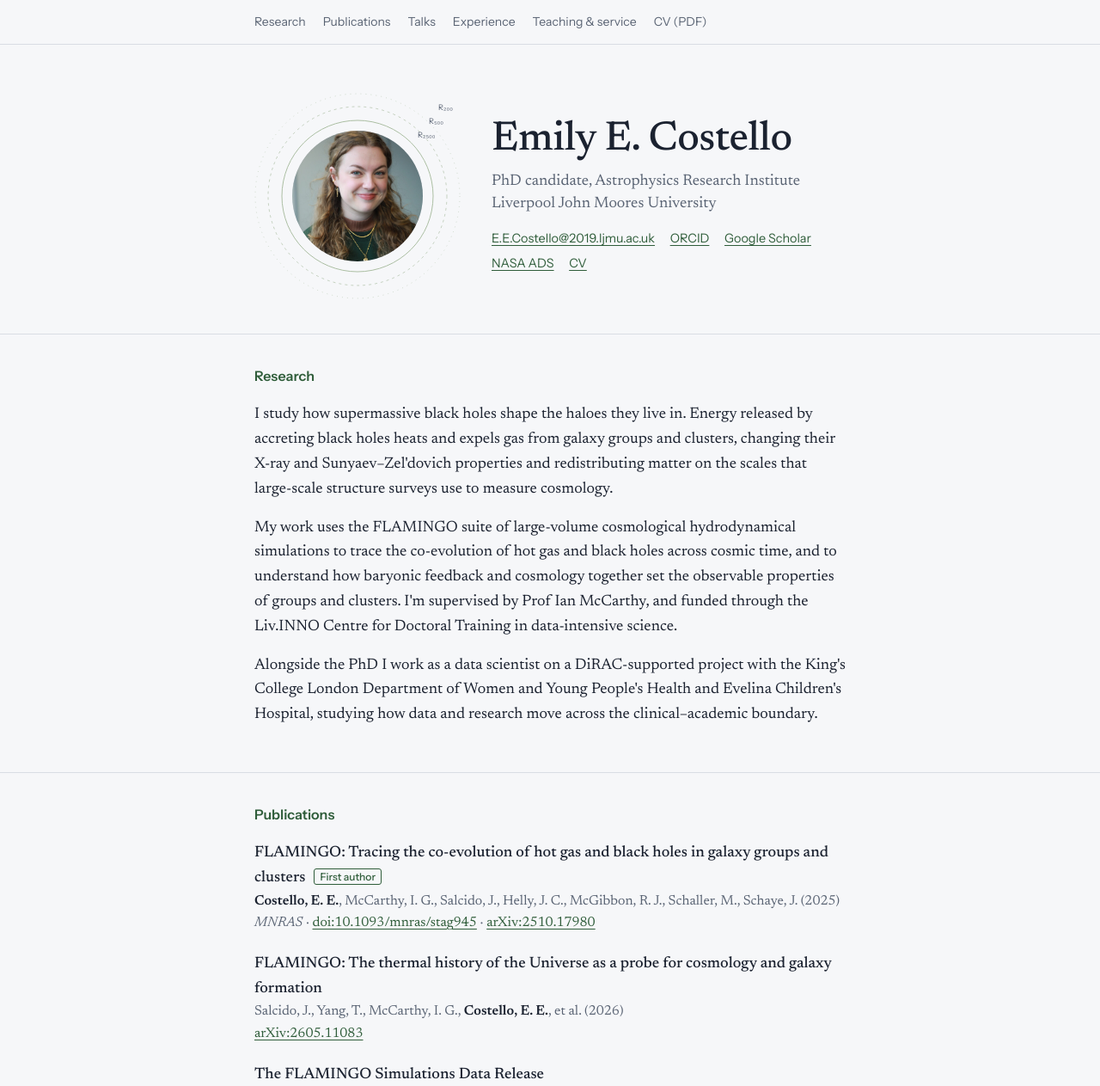
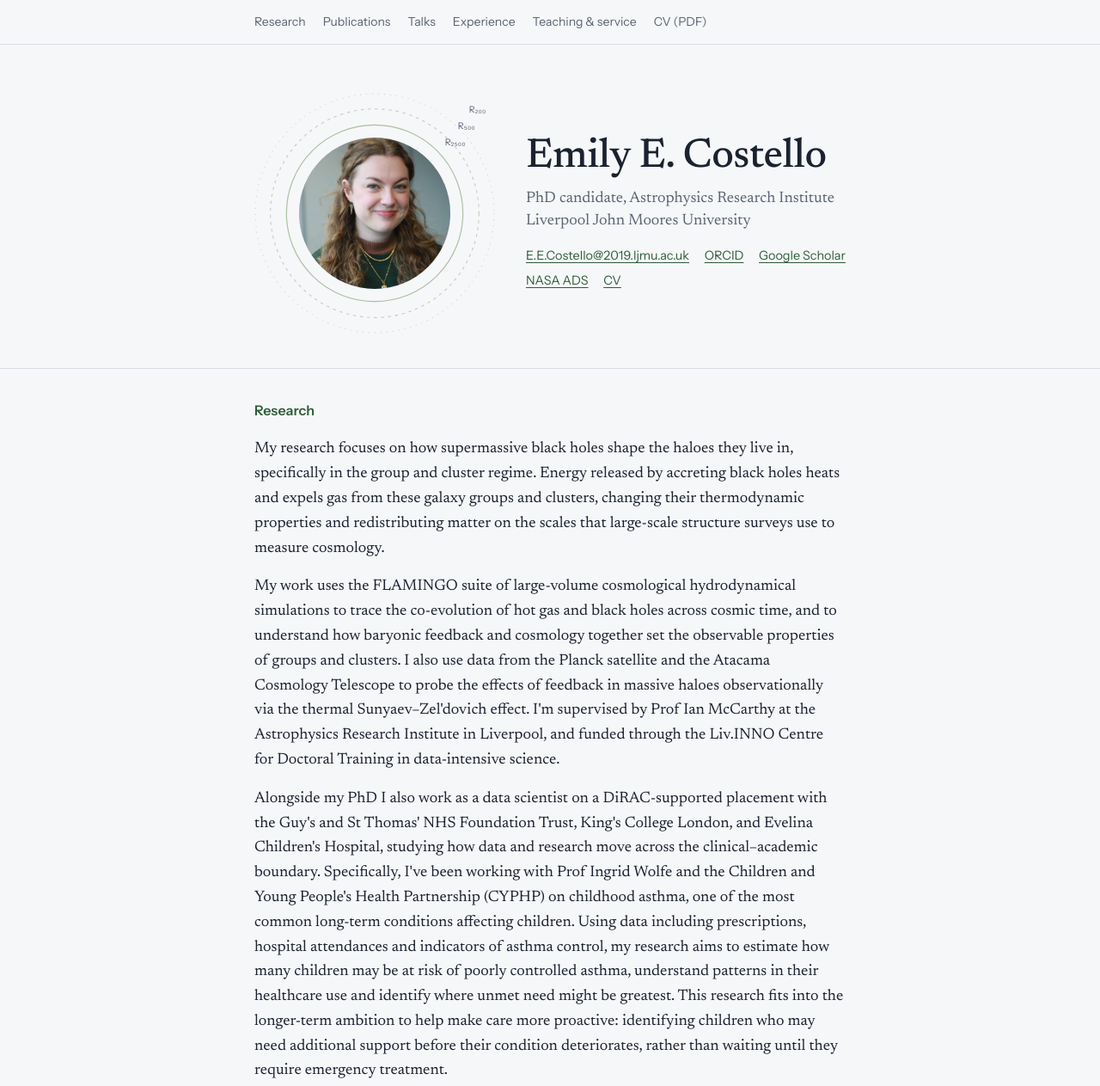
Before and after one commit to Em-Costello/Em-Costello.github.io, a plain HTML site: page index.html in a window 1280 px wide. Shown: the top 1263 px of the page at 86% size. Drawn offline with Linux system fonts and the light colour scheme.

Commit message:
Refactor styles and enhance content in index.html
Updated color scheme variables for dark mode, adjusted header layout dimensions, and improved research and experience descriptions for clarity and detail.

```diff
--- a/index.html
+++ b/index.html
@@ -22,10 +22,10 @@
     }
     @media (prefers-color-scheme: dark) {
       :root {
-        --paper: #141821;
-        --ink: #E6E8EE;
-        --muted: #9AA3B2;
-        --rule: #2C3340;
+        --paper: #121A15;
+        --ink: #E4EBE5;
+        --muted: #9AAB9F;
+        --rule: #27352C;
         --accent: #A9C4A0;
         --halo: #4E6E52;
       }
@@ -59,13 +59,13 @@
 
     /* Header with halo */
     header { padding: 3.5rem 0 2.5rem; }
-    header .wrap { display: grid; grid-template-columns: 15rem 1fr; gap: 2.25rem; align-items: center; }
-    .halo { position: relative; width: 15rem; height: 15rem; }
+    header .wrap { display: grid; grid-template-columns: 17.5rem 1fr; gap: 2.25rem; align-items: center; }
+    .halo { position: relative; width: 17.5rem; height: 17.5rem; }
     .halo svg { position: absolute; inset: 0; width: 100%; height: 100%; overflow: visible; }
     .halo img {
       position: absolute;
       left: 50%; top: 50%;
-      width: 9.5rem; height: 9.5rem;
+      width: 11rem; height: 11rem;
       transform: translate(-50%, -50%);
       border-radius: 50%;
       object-fit: cover;
@@ -185,22 +185,28 @@
   <div class="wrap">
     <h2>Research</h2>
     <p>
-      I study how supermassive black holes shape the haloes they live in. Energy released by
-      accreting black holes heats and expels gas from galaxy groups and clusters, changing their
-      X-ray and Sunyaev–Zel'dovich properties and redistributing matter on the scales that
-      large-scale structure surveys use to measure cosmology.
+      My research focuses on how supermassive black holes shape the haloes they live in, specifically
+      in the group and cluster regime. Energy released by accreting black holes heats and expels gas
+      from these galaxy groups and clusters, changing their thermodynamic properties and redistributing
+      matter on the scales that large-scale structure surveys use to measure cosmology.
     </p>
     <p>
       My work uses the FLAMINGO suite of large-volume cosmological hydrodynamical simulations to
       trace the co-evolution of hot gas and black holes across cosmic time, and to understand how
       baryonic feedback and cosmology together set the observable properties of groups and clusters.
-      I'm supervised by Prof Ian McCarthy, and funded through the Liv.INNO Centre for Doctoral
-      Training in data-intensive science.
+      I also use data from the Planck satellite and the Atacama Cosmology Telescope to probe the effects
+      of feedback in massive haloes observationally via the thermal Sunyaev–Zel'dovich effect.
+      I'm supervised by Prof Ian McCarthy at the Astrophysics Research Institute in Liverpool, and
+      funded through the Liv.INNO Centre for Doctoral Training in data-intensive science.
     </p>
     <p>
-      Alongside the PhD I work as a data scientist on a DiRAC-supported project with the King's College
-      London Department of Women and Young People's Health and Evelina Children's Hospital, studying how
-      data and research move across the clinical–academic boundary.
+      Alongside my PhD I also work as a data scientist on a DiRAC-supported placement with the Guy's and St Thomas' NHS Foundation Trust,
+      King's College London, and Evelina Children's Hospital, studying how data and research move across the clinical–academic boundary.
+      Specifically, I've been working with Prof Ingrid Wolfe and the Children and Young People's Health Partnership (CYPHP) on childhood asthma, one of the most
+      common long-term conditions affecting children. Using data including prescriptions, hospital attendances and indicators of asthma control,
+      my research aims to estimate how many children may be at risk of poorly controlled asthma, understand patterns in their healthcare use and
+      identify where unmet need might be greatest. This research fits into the longer-term ambition to help make care more proactive: identifying
+      children who may need additional support before their condition deteriorates, rather than waiting until they require emergency treatment.
     </p>
   </div>
 </section>
@@ -223,7 +229,7 @@
       <li>
         <span class="title">The FLAMINGO Simulations Data Release</span>
         <span class="meta">Helly, J. C., McGibbon, R. J., …, <span class="me">Costello, E. E.</span>, et al. (2026)</span>
-        <span class="meta"><a href="https://arxiv.org/abs/2604.24324">arXiv:2604.24324</a></span>
+        <span class="meta"><em>Astronomy and Computing</em> · <a href="https://doi.org/10.1016/j.ascom.2026.101159">doi:10.1016/j.ascom.2026.101159</a> · <a href="https://arxiv.org/abs/2604.24324">arXiv:2604.24324</a></span>
       </li>
       <li>
         <span class="title">Bird-brained galaxies: Synthetic unWISE galaxy catalogues from the FLAMINGO simulations</span>
@@ -275,10 +281,10 @@
   <div class="wrap">
     <h2>Positions &amp; education</h2>
     <ul class="dated">
-      <li><span class="when">Jul 2026 – present</span><div>Data Scientist, DiRAC with Evelina Children's Hospital and KCL Department of Women and Young People's Health<span class="meta">The movement of data and research across the clinical–academic boundary: how permeable is it? Supervisor: Prof Ingrid Wolfe</span></div></li>
+      <li><span class="when">Jul 2026 – Jan 2027</span><div>Data Scientist, Guy's and St Thomas' NHS Foundation Trust, Evelina Children's Hospital &amp; KCL Department of Women and Young People's Health<span class="meta">Estimating the unmet need and modelling the impact of scaled-up proactive asthma care in children. Supervisor: Prof Ingrid Wolfe</span></div></li>
       <li><span class="when">2023 – present</span><div>PhD in Astrophysics, Liverpool John Moores University &amp; Liv.INNO CDT<span class="meta">Thesis: How do supermassive black holes affect their host haloes? Supervisors: Prof Ian McCarthy, Dr Jaime Salcido, Prof Robert Crain</span></div></li>
       <li><span class="when">2019 – 2023</span><div>MPhys Astrophysics, First Class Honours, Liverpool John Moores University &amp; University of Liverpool<span class="meta">Thesis: Using cosmological simulations to investigate the impact of black hole populations on galaxy groups and clusters. Supervisors: Prof Ian McCarthy, Dr Jaime Salcido</span></div></li>
-      <li><span class="when">Jul – Sep 2022</span><div>Nuclear Physics Summer Intern, NuSec &amp; University of Liverpool<span class="meta">Characterisation of CZT crystals for improved position resolution and defect correction in nuclear imaging and security. Supervisor: Dr Ellis Rintoul</span></div></li>
+      <li><span class="when">Jul – Sep 2022</span><div>Nuclear Physics Summer Intern, NuSec &amp; University of Liverpool<span class="meta">Characterisation of cadmium zinc telluride crystals for improved position resolution and defect correction in nuclear imaging and security. Supervisor: Dr Ellis Rintoul</span></div></li>
     </ul>
 
     <h2 style="margin-top:2rem">Training</h2>
@@ -294,6 +300,7 @@
     <h2 style="margin-top:2rem">Awards</h2>
     <ul class="dated">
       <li><span class="when">2023</span><div>Isaac Roberts Prize for Best Astrophysics Student, University of Liverpool</div></li>
+      <li><span class="when">2019</span><div>Dr Joanne Hamilton Prize for Outstanding Contributions to Science, Archbishop Blanch Sixth Form</div></li>
     </ul>
   </div>
 </section>
@@ -309,11 +316,11 @@
 
     <h2 style="margin-top:2rem">Outreach &amp; service</h2>
     <ul class="dated">
-      <li><span class="when">2024 – 2026</span><div>Lead organiser, Extragalactic &amp; HPC Journal Club<span class="meta">Graduate-led forum for staff and students on extragalactic astrophysics and high-performance computing; now the largest and most active forum at the ARI</span></div></li>
-      <li><span class="when">2023 – present</span><div>Lead organiser, ARI Astrophysics Book Club<span class="meta">Graduate-led reading group for staff and students at the Astrophysics Research Institute</span></div></li>
-      <li><span class="when">2025</span><div>Work Experience Week project lead, University of Liverpool</div></li>
+      <li><span class="when">2023 – present</span><div>Lead organiser, ARI Astrophysics Book Club<span class="meta">An inclusive, graduate-led club open to staff and students at every career stage across the ARI. The choice of book rotates between members, so people of different backgrounds and seniority can shape the reading list, which often centres authors from under-represented groups and stories of under-represented people</span></div></li>
+      <li><span class="when">2024 – 2026</span><div>Lead organiser, Extragalactic &amp; HPC Journal Club<span class="meta">Graduate-led journal club bringing together staff, students and visitors to discuss cutting-edge extragalactic astrophysics and the latest advances in high-performance computing</span></div></li>
+      <li><span class="when">2025, 2026</span><div>Work Experience Week project lead, University of Liverpool<span class="meta">Project leading &amp; supervision</span></div></li>
       <li><span class="when">2021, 2023</span><div>Outreach assistant, The Schools' Observatory, LJMU<span class="meta">Work Experience Week project supervision</span></div></li>
-      <li><span class="when">2021 – 2023</span><div>Treasurer, then President, University of Liverpool Book Society<span class="meta">One of the largest Guild societies, with over 500 members and an 8-person committee</span></div></li>
+      <li><span class="when">2021 – 2023</span><div>President / Treasurer, University of Liverpool Book Society<span class="meta">One of the largest Guild societies, with over 500 members and an 8-person committee</span></div></li>
       <li><span class="when">2021 – 2023</span><div>Lead organiser, Peer-Assisted Learning scheme<span class="meta">Department-wide scheme supporting struggling and disadvantaged first-year students with their learning and transition to university</span></div></li>
       <li><span class="when">2020 – 2023</span><div>Course representative and co-chair, Student–Staff Liaison Committee<span class="meta">Gathered student feedback for departmental leaders and led an enhancement project whose recommendations were adopted and remain in place</span></div></li>
     </ul>
```
